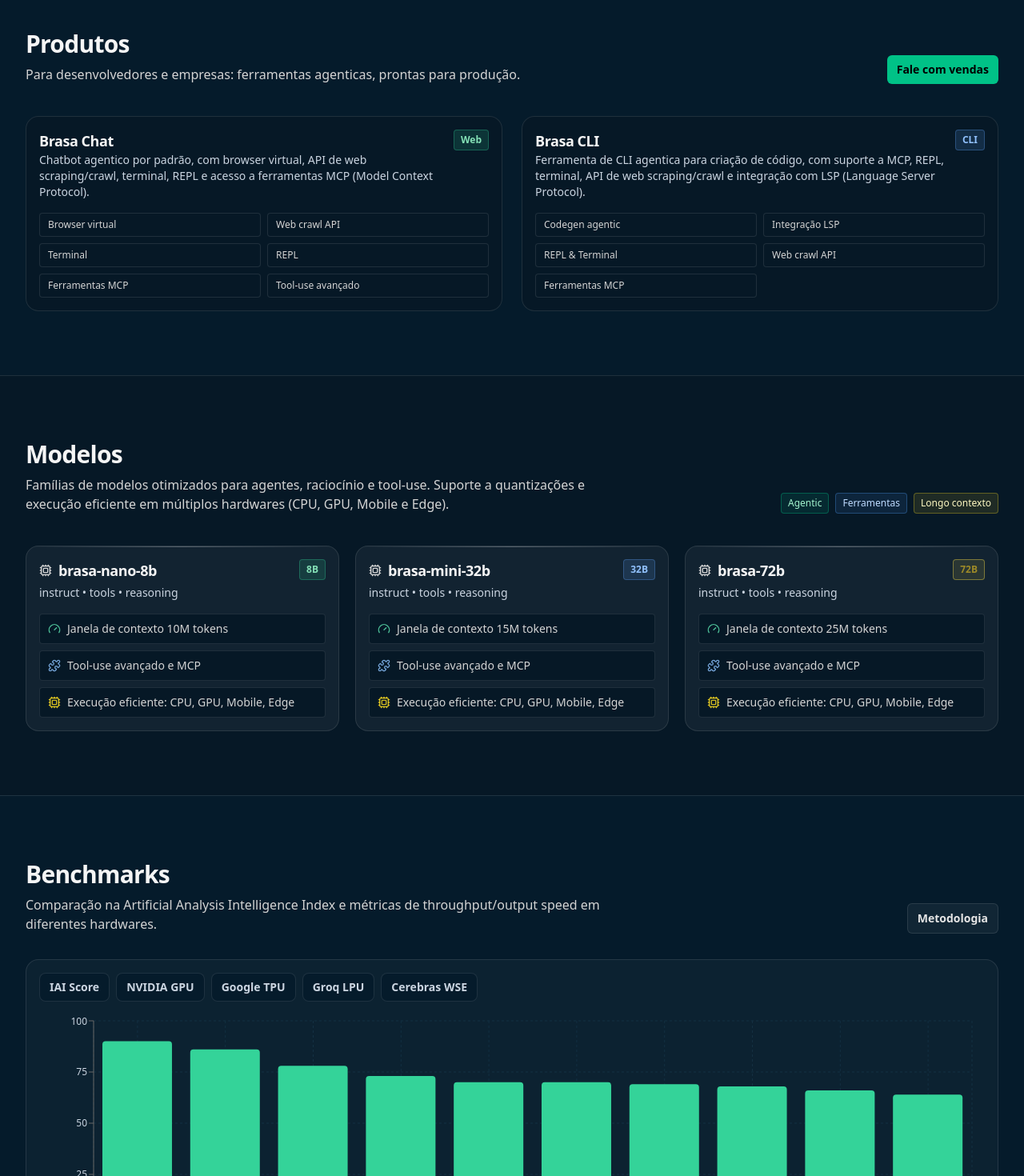
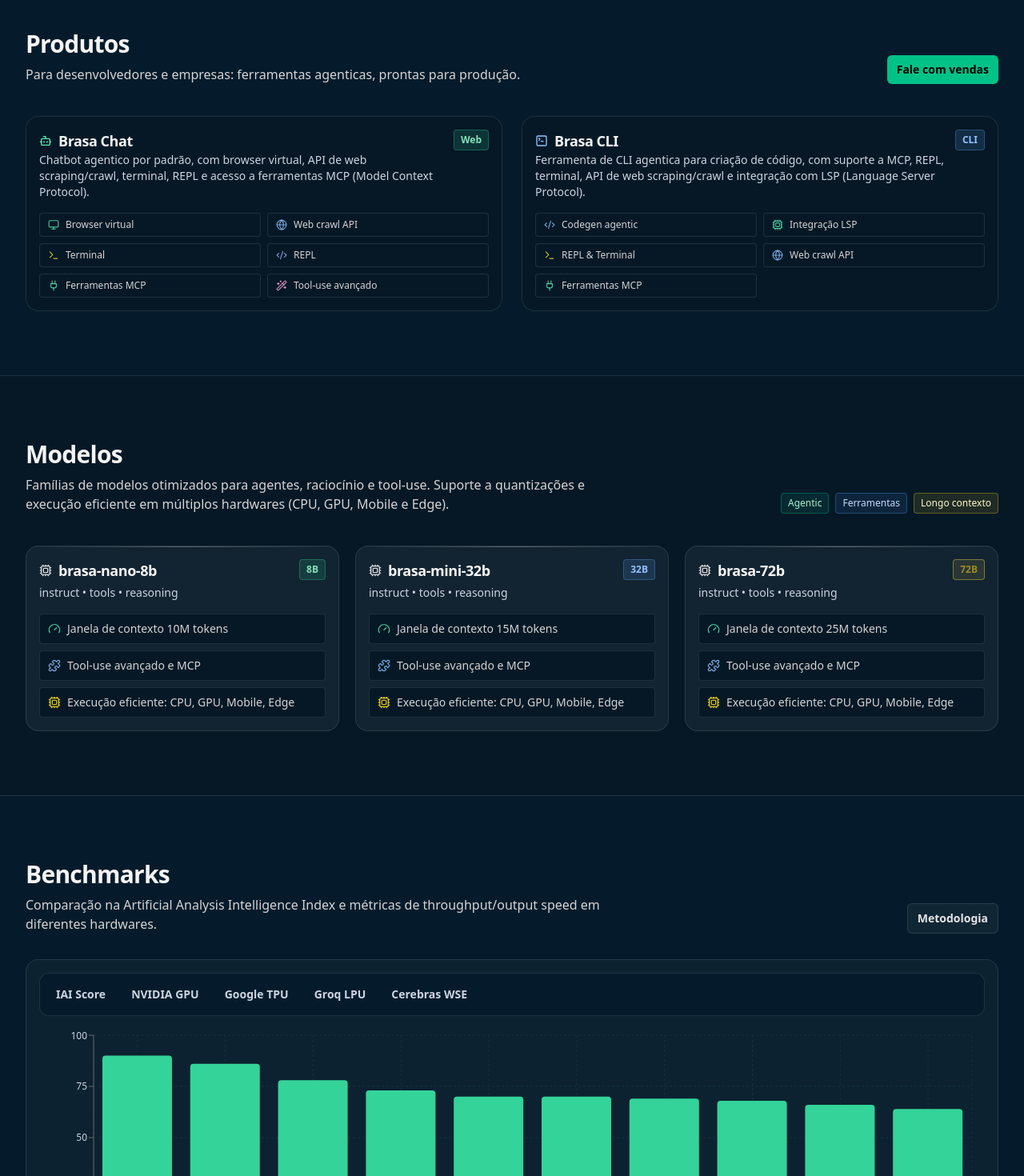
Before and after one commit to davidbasilefilho/brasa.ai, a React (Vite) app: page / in a window 1280 px wide. Shown: the part 709-2179 px from the top of the page at 80% size. Built offline with nearby package versions, Linux system fonts and the light colour scheme.

Commit message:
fix: update tab component styles for improved consistency and usability

```diff
--- a/src/App.tsx
+++ b/src/App.tsx
@@ -1,6 +1,6 @@
 import "./index.css";
 import { BrasaTabs, Card, CardContent, CardDescription, CardHeader, CardTitle, Badge } from "./components";
-import { Cpu, Gauge, Layers, Database, Merge, Rocket, Puzzle } from "lucide-react";
+import { Cpu, Gauge, Layers, Database, Merge, Rocket, Puzzle, Bot, SquareTerminal, Monitor, Globe, Terminal as TerminalIcon, Code2, Plug, Wand2 } from "lucide-react";
 import {
 	XAxis,
 	YAxis,
@@ -181,7 +181,10 @@
 						<Card className="transition duration-150 hover:-translate-y-0.5 hover:bg-white/5 flex h-full flex-col gap-4">
 							<CardHeader>
 								<div>
-									<CardTitle>Brasa Chat</CardTitle>
+									<CardTitle className="flex items-center gap-2">
+										<Bot className="size-4 text-emerald-300" />
+										Brasa Chat
+									</CardTitle>
 									<CardDescription>
 										Chatbot agentico por padrão, com browser virtual, API de web scraping/crawl, terminal, REPL e acesso a ferramentas MCP (Model Context Protocol).
 									</CardDescription>
@@ -190,12 +193,30 @@
 							</CardHeader>
 							<CardContent className="mt-auto">
 								<ul className="grid grid-cols-2 gap-2 text-xs text-neutral-300">
-									<li className="rounded border border-white/10 bg-[#061826] px-2.5 py-1.5">Browser virtual</li>
-									<li className="rounded border border-white/10 bg-[#061826] px-2.5 py-1.5">Web crawl API</li>
-									<li className="rounded border border-white/10 bg-[#061826] px-2.5 py-1.5">Terminal</li>
-									<li className="rounded border border-white/10 bg-[#061826] px-2.5 py-1.5">REPL</li>
-									<li className="rounded border border-white/10 bg-[#061826] px-2.5 py-1.5">Ferramentas MCP</li>
-									<li className="rounded border border-white/10 bg-[#061826] px-2.5 py-1.5">Tool-use avançado</li>
+									<li className="flex items-center gap-2 rounded border border-white/10 bg-[#061826] px-2.5 py-1.5">
+										<Monitor className="size-3.5 text-emerald-300/80" />
+										<span>Browser virtual</span>
+									</li>
+									<li className="flex items-center gap-2 rounded border border-white/10 bg-[#061826] px-2.5 py-1.5">
+										<Globe className="size-3.5 text-blue-300/80" />
+										<span>Web crawl API</span>
+									</li>
+									<li className="flex items-center gap-2 rounded border border-white/10 bg-[#061826] px-2.5 py-1.5">
+										<TerminalIcon className="size-3.5 text-yellow-300/80" />
+										<span>Terminal</span>
+									</li>
+									<li className="flex items-center gap-2 rounded border border-white/10 bg-[#061826] px-2.5 py-1.5">
+										<Code2 className="size-3.5 text-indigo-300/80" />
+										<span>REPL</span>
+									</li>
+									<li className="flex items-center gap-2 rounded border border-white/10 bg-[#061826] px-2.5 py-1.5">
+										<Plug className="size-3.5 text-emerald-300/80" />
+										<span>Ferramentas MCP</span>
+									</li>
+									<li className="flex items-center gap-2 rounded border border-white/10 bg-[#061826] px-2.5 py-1.5">
+										<Wand2 className="size-3.5 text-pink-300/80" />
+										<span>Tool-use avançado</span>
+									</li>
 								</ul>
 							</CardContent>
 						</Card>
@@ -203,7 +224,10 @@
 						<Card className="transition duration-150 hover:-translate-y-0.5 hover:bg-white/5 flex h-full flex-col gap-4">
 							<CardHeader>
 								<div>
-									<CardTitle>Brasa CLI</CardTitle>
+									<CardTitle className="flex items-center gap-2">
+										<SquareTerminal className="size-4 text-blue-300" />
+										Brasa CLI
+									</CardTitle>
 									<CardDescription>
 										Ferramenta de CLI agentica para criação de código, com suporte a MCP, REPL, terminal, API de web scraping/crawl e integração com LSP (Language Server Protocol).
 									</CardDescription>
@@ -212,11 +236,26 @@
 							</CardHeader>
 							<CardContent className="mt-auto">
 								<ul className="grid grid-cols-2 gap-2 text-xs text-neutral-300">
-									<li className="rounded border border-white/10 bg-[#061826] px-2.5 py-1.5">Codegen agentic</li>
-									<li className="rounded border border-white/10 bg-[#061826] px-2.5 py-1.5">Integração LSP</li>
-									<li className="rounded border border-white/10 bg-[#061826] px-2.5 py-1.5">REPL & Terminal</li>
-									<li className="rounded border border-white/10 bg-[#061826] px-2.5 py-1.5">Web crawl API</li>
-									<li className="rounded border border-white/10 bg-[#061826] px-2.5 py-1.5">Ferramentas MCP</li>
+									<li className="flex items-center gap-2 rounded border border-white/10 bg-[#061826] px-2.5 py-1.5">
+										<Code2 className="size-3.5 text-blue-300/80" />
+										<span>Codegen agentic</span>
+									</li>
+									<li className="flex items-center gap-2 rounded border border-white/10 bg-[#061826] px-2.5 py-1.5">
+										<Cpu className="size-3.5 text-emerald-300/80" />
+										<span>Integração LSP</span>
+									</li>
+									<li className="flex items-center gap-2 rounded border border-white/10 bg-[#061826] px-2.5 py-1.5">
+										<TerminalIcon className="size-3.5 text-yellow-300/80" />
+										<span>REPL & Terminal</span>
+									</li>
+									<li className="flex items-center gap-2 rounded border border-white/10 bg-[#061826] px-2.5 py-1.5">
+										<Globe className="size-3.5 text-blue-300/80" />
+										<span>Web crawl API</span>
+									</li>
+									<li className="flex items-center gap-2 rounded border border-white/10 bg-[#061826] px-2.5 py-1.5">
+										<Plug className="size-3.5 text-emerald-300/80" />
+										<span>Ferramentas MCP</span>
+									</li>
 								</ul>
 							</CardContent>
 						</Card>
--- a/src/components/ui/tabs.tsx
+++ b/src/components/ui/tabs.tsx
@@ -4,32 +4,41 @@
 import { cn } from "../utils/cn";
 import { accents, type Accent, tokens } from "../utils/theme";
 
-const listVariants = cva("flex flex-wrap gap-2", {
-	variants: {
-		size: {
-			sm: "gap-1.5",
-			md: "gap-2",
+const listVariants = cva(
+	cn(
+		"flex flex-wrap items-center",
+		tokens.roundedLg,
+		tokens.transition,
+		// container background integrates with panels
+		"border border-(--border) bg-(--panel-muted-bg)",
+	),
+	{
+		variants: {
+			size: {
+				sm: "gap-1.5 p-1.5",
+				md: "gap-2 p-2",
+			},
 		},
-	},
-	defaultVariants: { size: "md" },
-});
+		defaultVariants: { size: "md" },
+	}
+);
 
 const tabVariants = cva(
 	cn(
-		// Base: align with regular button (outline/neutral-like)
+		// Base: segmented control button
 		"inline-flex items-center justify-center font-semibold gap-2",
 		tokens.rounded,
 		"h-9 px-3 text-sm",
-		"border border-(--border) bg-(--panel-muted-bg)",
+		// integrate with list background: no border by default
+		"bg-transparent",
 		tokens.text.dim,
 		tokens.transition,
 		tokens.focus.ringEmerald,
 		// Interaction
 		"cursor-pointer data-[selected]:cursor-default",
 		"hover:bg-white/10",
-		"transition-transform duration-150 hover:-translate-y-0.5 data-[selected]:hover:translate-y-0",
-		// Selected tweaks
-		"data-[selected]:border-transparent",
+		// Selected button appears solid
+		"data-[selected]:shadow-sm",
 	),
 	{
 		variants: {
@@ -49,7 +58,7 @@
 			color: "emerald",
 			size: "md",
 		},
-	},
+	}
 );
 
 type TabsRootProps = React.ComponentPropsWithoutRef<typeof Tabs.Root>;
```
